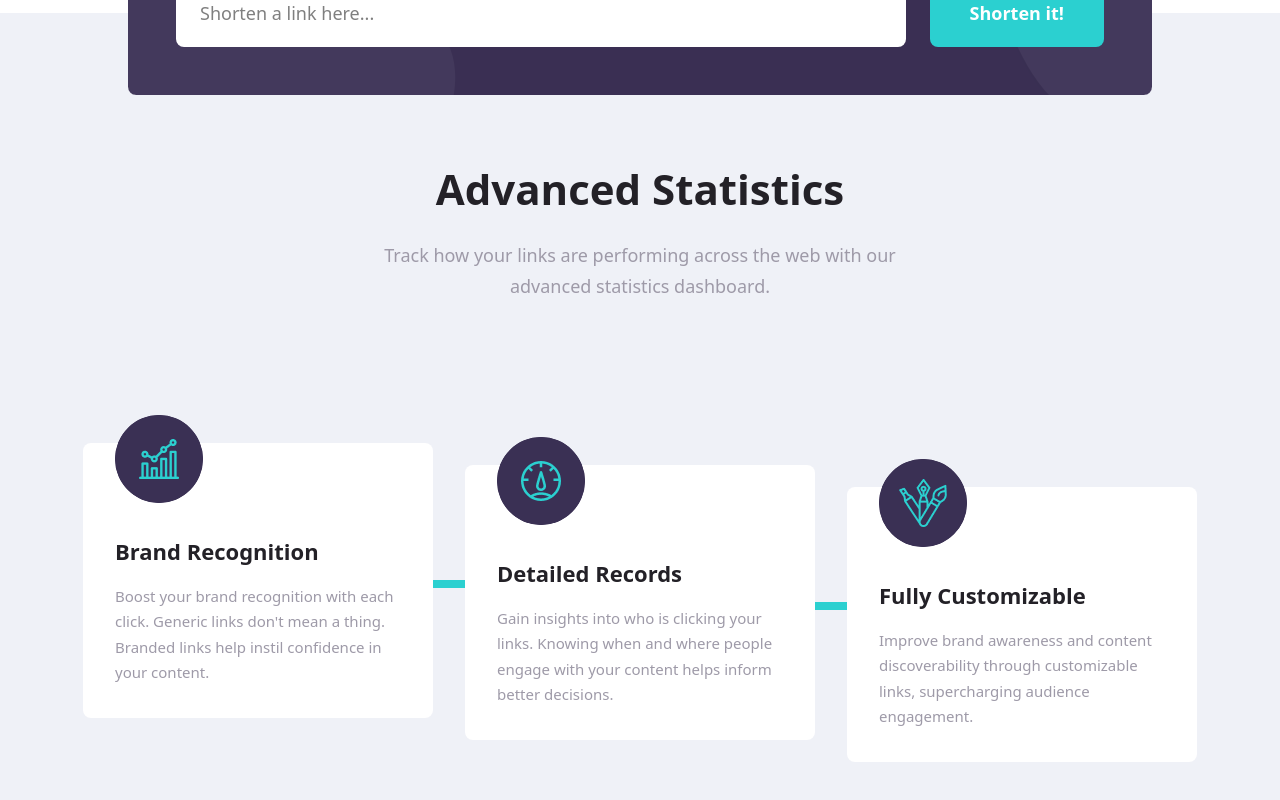
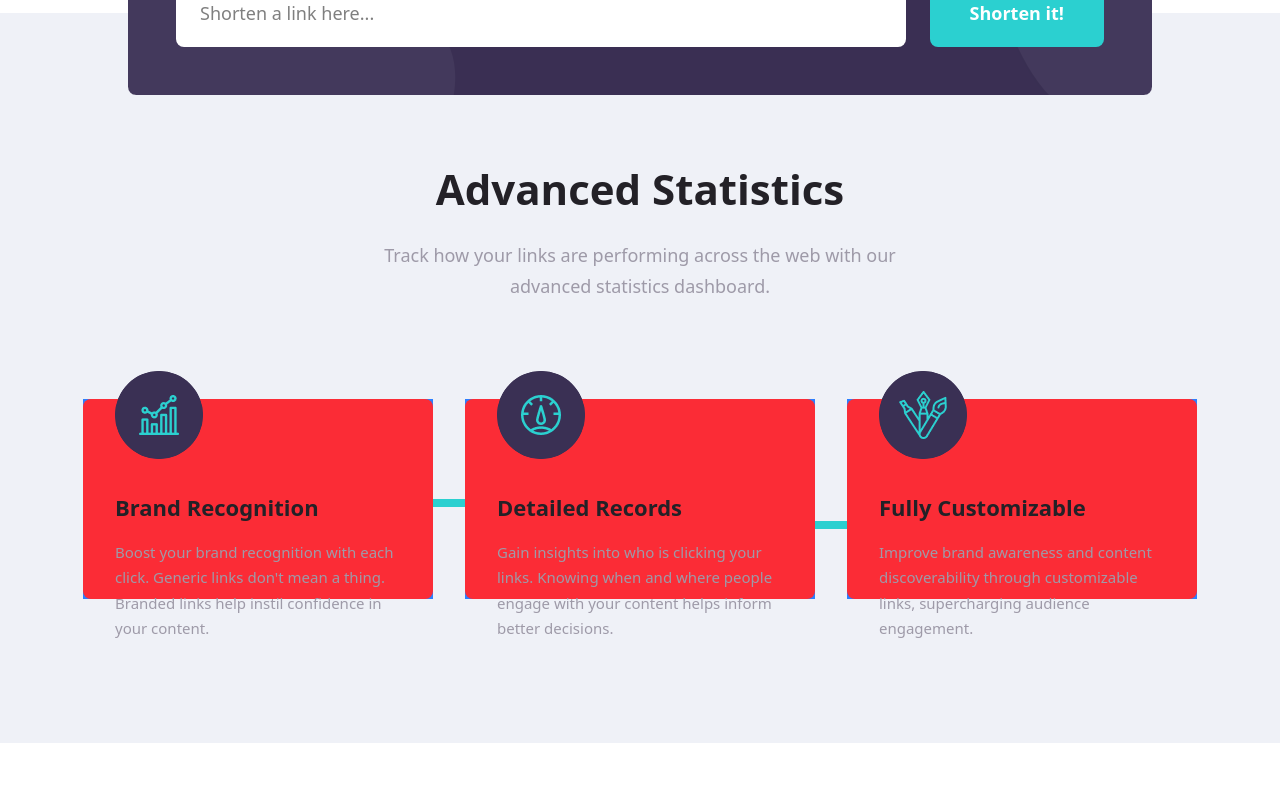
Before and after one commit to MsadafK/url-shortening-api-landing-page, a React (Vite) app: page / in a window 1280 px wide. Shown: the part 748-1548 px from the top of the page. After the commit the page ends 1491 px from the top, so only its background shows below. Built offline with nearby package versions, Linux system fonts and the light colour scheme.

Commit message:
just updating statistics cards

```diff
--- a/src/components/Main/AdvancedStatistics.jsx
+++ b/src/components/Main/AdvancedStatistics.jsx
@@ -65,14 +65,14 @@ export default function AdvancedStatistics() {
         {/* Features - Desktop (Horizontal) */}
         <div className="hidden lg:flex items-center justify-center gap-8">
           {features.map((feature, index) => (
-            <div key={index} className="relative flex-1 max-w-[350px]">
+            <div key={index} className="bg-blue-500 relative flex-1 max-w-[350px]">
               {/* Feature Card */}
               <div
-                className="bg-white rounded-lg p-8 text-left relative z-10"
-                style={{
-                  marginTop: index === 0 ? '0' : index === 1 ? '44px' : '88px'
-                }}
-              >
+                className="bg-red-500 rounded-lg p-8 text-left relative z-10 h-[200px]"
+                // style={{
+                //   marginTop: index === 0 ? '0' : index === 1 ? '44px' : '88px'
+                // }}
+                >
                 {/* Icon Circle */}
                 <div>
                   <img src={feature.icon} alt={feature.title} className="w-[88px] h-[88px] bg-purple-950 rounded-full flex items-center justify-center -mt-[60px] mb-8" />
```
